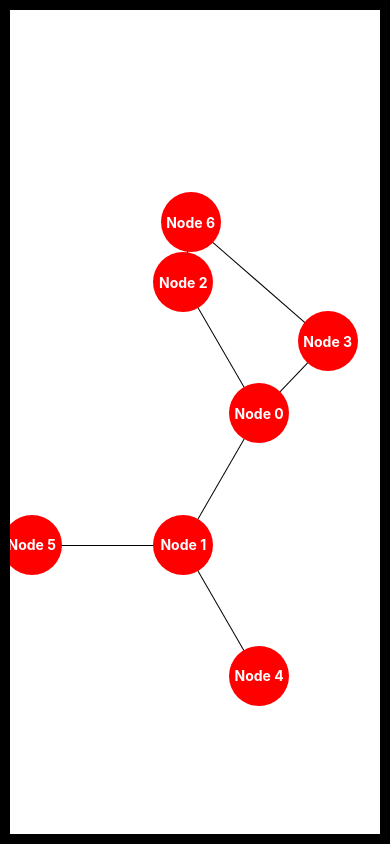
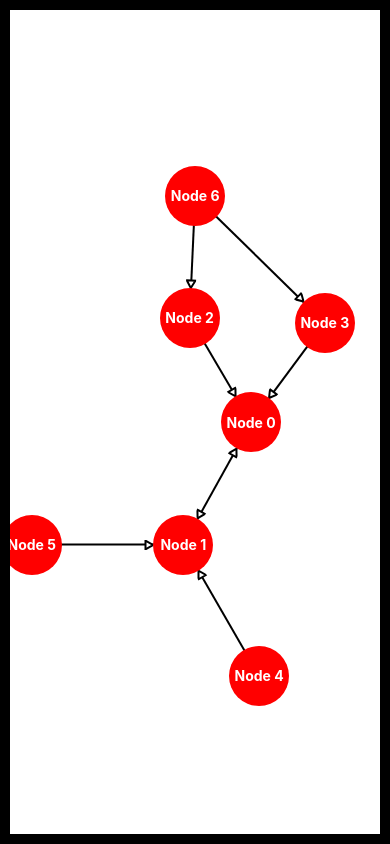
Before and after one commit to arnav-mehra/rn-graph, a React Native app: screen / in a window 390 px wide. Built offline with nearby package versions, Linux system fonts and the light colour scheme.

Commit message:
directed edges, svg arrows + edges

```diff
--- a/App.js
+++ b/App.js
@@ -9,6 +9,8 @@ const App = () => {
       <Graph
         vertices={vertices}
         edges={edges}
+        width={'100%'}
+        height={'100%'}
       />
     </View>
   );
--- a/components/Edge.js
+++ b/components/Edge.js
@@ -1,9 +1,9 @@
 import React from 'react'
-import { View } from 'react-native'
+import { Svg, Line, Polygon } from 'react-native-svg'
+import { View, Text } from 'react-native';
+import { TRIANGLE_SIZE, coordToPixel, coordToPixelDelta, triangleCoordStr } from '../util';
 
-import { coordToPixel, coordToPixelDelta } from '../util';
-
-const Line = ({
+const Edge = ({
     from,
     to,
     edge,
@@ -16,35 +16,96 @@ const Line = ({
     const dy = from.y - to.y;
     const d = Math.sqrt(dx * dx + dy * dy);
 
-    const [ px, py ] = coordToPixel(
-        (from.x + to.x) / 2,
-        (from.y + to.y) / 2,
-        zoom, pan
+    const [ ipx, ipy ] = coordToPixel(
+        from.x, from.y, zoom, pan
+    );
+    const [ fpx, fpy ] = coordToPixel(
+        to.x, to.y, zoom, pan
     );
 
+    // console.log({dx,dy,d})
+
     return (
+        <>
+            <Svg
+                style={{
+                    width: '100%',
+                    height: '100%',
+                    position: 'absolute',
+                    overflow: 'hidden'
+                }}
+            >
+                <Line
+                    x1={ipx}
+                    y1={ipy}
+                    x2={fpx}
+                    y2={fpy}
+                    stroke="black"
+                    strokeWidth="2"
+                />
+            </Svg>
+
+            {edge.directed && (
                 <View
                     style={{
                         position: 'absolute',
-                left: px,
-                top: py,
+                        overflow: 'visible',
+                        left: ipx - (30 + TRIANGLE_SIZE / 2) * (dx / d),
+                        top: ipy - (30 + TRIANGLE_SIZE / 2) * (dy / d)
                     }}
                 >
+                    <Svg
+                        style={{
+                            width: TRIANGLE_SIZE,
+                            height: TRIANGLE_SIZE,
+                            transform: [{
+                                rotate: `${Math.atan2(dy, dx) * 180 / Math.PI}deg`
+                            }],
+                            marginTop: -TRIANGLE_SIZE / 2,
+                            marginLeft: -TRIANGLE_SIZE / 2
+                        }}
+                    >
+                        <Polygon
+                            points={triangleCoordStr}
+                            fill="white"
+                            stroke="black"
+                            strokeWidth="2"
+                        />
+                    </Svg>
+                </View>
+            )}
+
+            {edge.directed === 2 && (
                 <View
                     style={{
-                    width: coordToPixelDelta(d, zoom),
-                    height: 1,
-                    backgroundColor: 'black',
-                    marginLeft: '-50%',
-                    transform: [
-                        {
-                            rotate: `${Math.atan2(dy, dx) * 180 / Math.PI}deg`
-                        }
-                    ],
+                        position: 'absolute',
+                        overflow: 'visible',
+                        left: fpx + (30 + TRIANGLE_SIZE / 2) * (dx / d),
+                        top: fpy + (30 + TRIANGLE_SIZE / 2) * (dy / d)
                     }}
+                >
+                    <Svg
+                        style={{
+                            width: TRIANGLE_SIZE,
+                            height: TRIANGLE_SIZE,
+                            transform: [{
+                                rotate: `${Math.atan2(dy, dx) * 180 / Math.PI + 180}deg`
+                            }],
+                            marginTop: -TRIANGLE_SIZE / 2,
+                            marginLeft: -TRIANGLE_SIZE / 2
+                        }}
+                    >
+                        <Polygon
+                            points={triangleCoordStr}
+                            fill="white"
+                            stroke="black"
+                            strokeWidth="2"
                         />
+                    </Svg>
                 </View>
+            )}
+        </>
     )
 }
 
-export default Line
+export default Edge
--- a/components/Graph.js
+++ b/components/Graph.js
@@ -18,7 +18,9 @@ import useMoveSelected from './useMoveSelected';
 
 const Graph = ({
     vertices: inputVertices,
-    edges: inputEdges
+    edges: inputEdges,
+    width: inputWidth,
+    height: inputHeight
 }) => {
     const [ verts, setVerts ] = useState(objArrCpy(inputVertices));
     const [ edges, setEdges ] = useState(objArrCpy(inputEdges));
@@ -28,21 +30,24 @@ const Graph = ({
 
     const [ zoom, setZoom ] = useState(DEFAULT_ZOOM);
     const [ pan, setPan ] = useState([ 0, 0 ]);
-
-    const windowDim = useWindowDimensions();
+    const [ window, setWindow ] = useState();
 
     useEffect(() => {
+        if (!window) return;
+
         initVertexEdgeMaps(verts, edges, vertexMap, edgeMap);
         initVertexLocations(verts, edgeMap, vertexMap);
-        const zoom = initPanAndZoom(verts, windowDim);
+
+        const zoom = initPanAndZoom(verts, window);
         setZoom(zoom);
+
         setVerts([ ...verts ]);
 
         setInterval(() => {
             updateLocation(verts, edgeMap);
             setVerts([ ...verts ]);
         }, 1000 / FPS);
-    }, []);
+    }, [window])
 
     const { wrapperProps } = useMoveSelected((e) => {
         pan[0] += e.movementX;
@@ -66,12 +71,14 @@ const Graph = ({
         <View
             style={{
                 border: '10px solid black',
-                width: '100%',
-                height: '100%',
+                width: inputWidth,
+                height: inputHeight,
                 overflow: 'hidden',
+                position: 'relative'
             }}
+            onWheel={handleScroll}
+            onLayout={e => setWindow(e.nativeEvent.layout)}
             {...wrapperProps}
-            onWheel={handleScroll}
         >
             {verts.map((v) =>
                 <Vertex
--- a/components/Vertex.js
+++ b/components/Vertex.js
@@ -2,6 +2,7 @@ import React, { useEffect, useState } from 'react';
 import { View, Text } from 'react-native';
 import {
     coordToPixel,
+    pixelToCoord,
     pixelToCoordDelta
 } from '../util';
 
@@ -13,17 +14,24 @@ const Vertex = ({
     pan
 }) => {
     const [ vert, setVert ] = useState(v);
-    const [ px, py ] = coordToPixel(vert.x, vert.y, zoom, pan);
 
     const { selected, wrapperProps } = useMoveSelected((e) => {
+        // let [ x, y ] = coordToPixel(vert.x, vert.y, zoom, pan);
+        // x += e.movementX;
+        // y += e.movementY;
+        // [ vert.x, vert.y ] = pixelToCoord(x, y, zoom, pan)
+
         vert.x += pixelToCoordDelta(e.movementX, zoom);
         vert.y += pixelToCoordDelta(e.movementY, zoom);
+        console.log(vert.x, vert.y)
         setVert(vert);
     });
 
     useEffect(() => {
         vert.fixed = selected.current;
     }, [selected.current]);
+
+    const [ px, py ] = coordToPixel(vert.x, vert.y, zoom, pan);
 
     return (
         <View
@@ -32,7 +40,8 @@ const Vertex = ({
                 left: px,
                 top: py,
                 zIndex: 1,
-                cursor: 'pointer'
+                cursor: 'pointer',
+                // opacity: 0.2
             }}
             {...wrapperProps}
         >
--- a/util.js
+++ b/util.js
@@ -16,27 +16,21 @@ export const vertices = [
 ]
 
 export const edges = [
-    { from: 0, to: 1, directed: false },
-    { from: 0, to: 2, directed: false },
-    { from: 0, to: 3, directed: false },
-    { from: 1, to: 4, directed: false },
-    { from: 1, to: 5, directed: false },
-    { from: 2, to: 6, directed: false },
-    { from: 3, to: 6, directed: false },
+    { from: 0, to: 1, directed: 2 },
+    { from: 0, to: 2, directed: true },
+    { from: 0, to: 3, directed: true },
+    { from: 1, to: 4, directed: true },
+    { from: 1, to: 5, directed: true },
+    { from: 2, to: 6, directed: true },
+    { from: 3, to: 6, directed: true },
 ]
 
 export const distanceToForce = (distSq, isEdge) => {
-    if (distSq < 0.2 * 0.2) return -2;
-    if (distSq < 0.4 * 0.4) return 0;
-    if (distSq < 0.6 * 0.6) return 0;
-    if (!isEdge) return 0;
-    return (2 * distSq);
+    if (distSq < 0.4 * 0.4) return -2; // repel
+    if (!isEdge) return 0; // no edge, no attract. neutral
+    if (distSq < 0.6 * 0.6) return 0; // neutral
+    return (2 * distSq); // attract
 };
-
-export const coordToPixel = (x, y, zoom, pan) => ([
-    zoom * x + pan[0],
-    zoom * y + pan[1]
-]);
 
 export const coordToPixelDelta = (d, zoom) => zoom * d;
 
@@ -46,6 +40,21 @@ export const pixelToCoord = (px, py, zoom, pan) => ([
     (px - pan[0]) / zoom,
     (py - pan[1]) / zoom
 ]);
+
+export const coordToPixel = (x, y, zoom, pan) => ([
+    zoom * x + pan[0],
+    zoom * y + pan[1]
+]);
+
+export const TRIANGLE_SIZE = 10;
+
+const triangleCoords = [
+    [ TRIANGLE_SIZE / 4, TRIANGLE_SIZE / 2 + TRIANGLE_SIZE / 4 * Math.sqrt(3) ],
+    [ TRIANGLE_SIZE / 4, TRIANGLE_SIZE / 2 - TRIANGLE_SIZE / 4 * Math.sqrt(3) ],
+    [ TRIANGLE_SIZE, TRIANGLE_SIZE / 2 ]
+]
+
+export const triangleCoordStr = triangleCoords.map(([ x, y ]) => `${x},${y}`).join(' ')
 
 export const initVertexEdgeMaps = (verts, eds, vertexMap, edgeMap) => {
     for (const v of verts) {
@@ -110,7 +119,7 @@ export const initVertexLocations = (verts, edgeMap, vertexMap) => {
     }
 }
 
-export const initPanAndZoom = (verts, windowDim) => {
+export const initPanAndZoom = (verts, window) => {
     // get coord avg
     let xVal = 0;
     let yVal = 0;
@@ -133,14 +142,14 @@ export const initPanAndZoom = (verts, windowDim) => {
     }
 
     const zoom = Math.max(
-        windowDim.width / (farthestX * 3),
-        windowDim.height / (farthestY * 3)
+        window.width / (farthestX * 3),
+        window.height / (farthestY * 3)
     );
 
     // recenter vertices
     const center = pixelToCoord(
-        windowDim.width / 2,
-        windowDim.height / 2,
+        window.width / 2,
+        window.height / 2,
         zoom, [ 0, 0 ]
     );
     for (const v of verts) {
```
Also changed, not shown: package.json (+4 -3 lines), 1 other file (tests, documents, lock files or other folders). Lines whose indentation alone changed are shown as unchanged.
